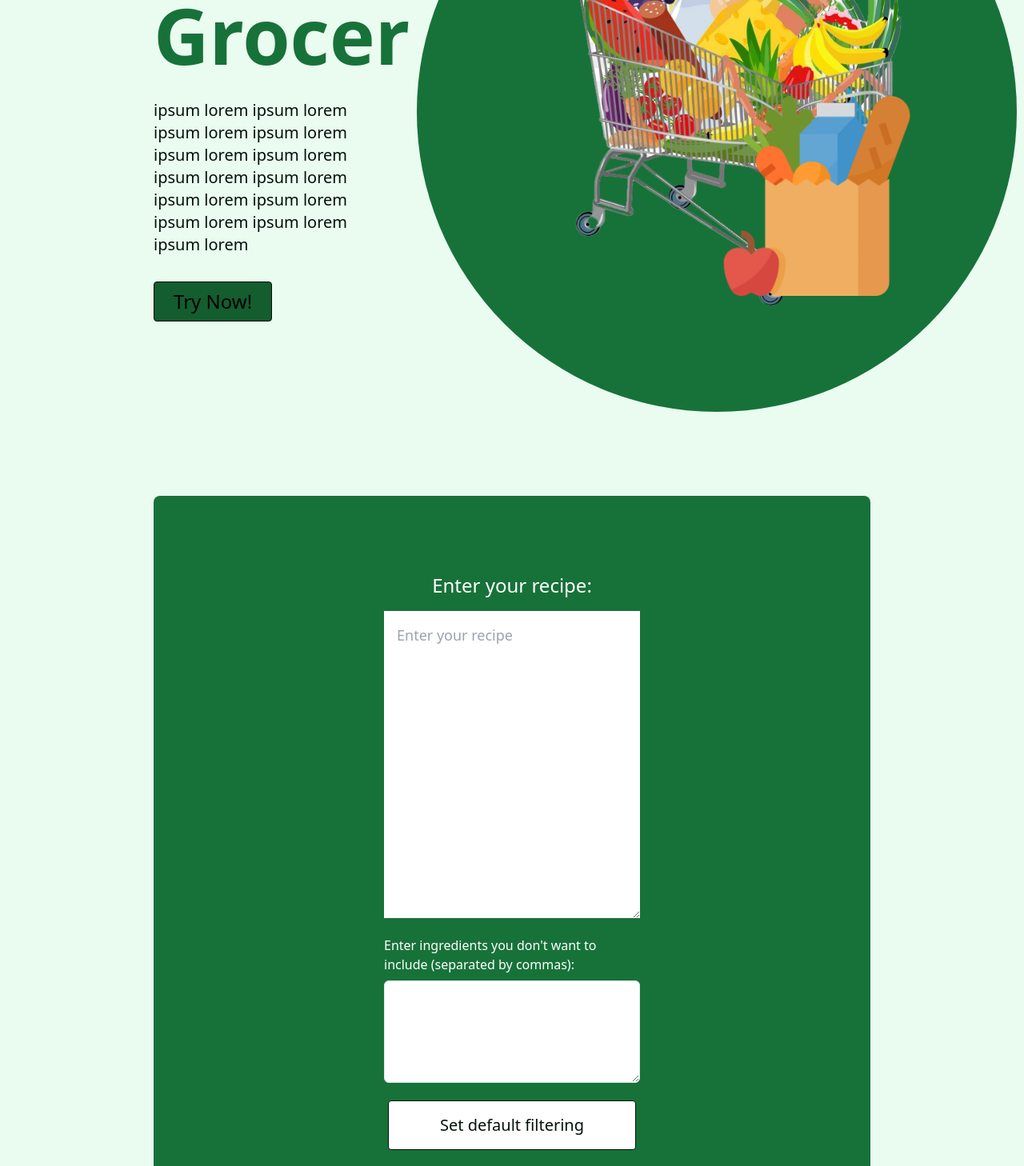
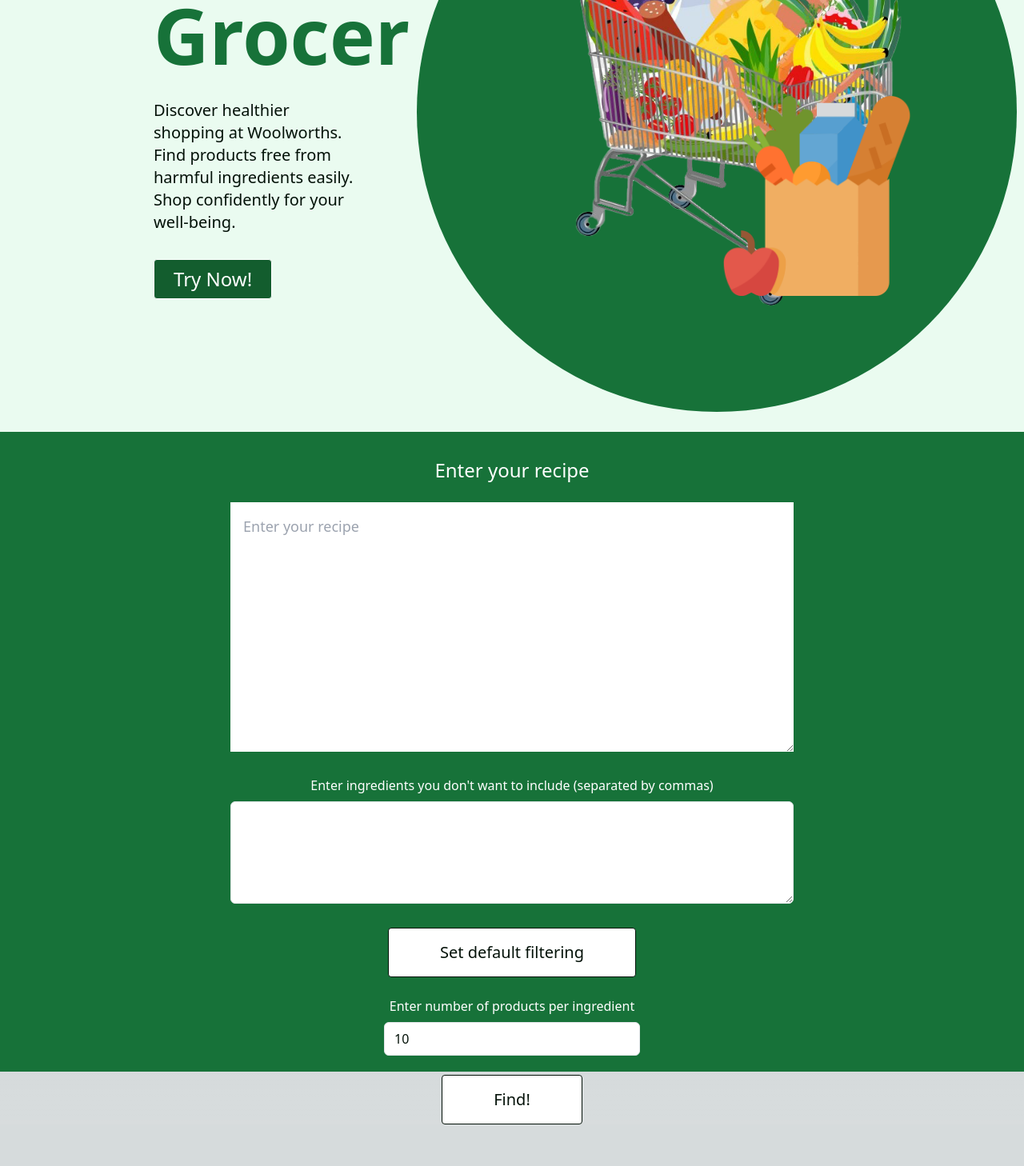
Before and after one commit to Grossarius/grecy-app, a Next.js app: page / in a window 1280 px wide. Shown: the part 260-1718 px from the top of the page at 80% size. After the commit the page ends 1666 px from the top, so only its background shows below. Built offline with nearby package versions, Linux system fonts and the light colour scheme.

Commit message:
New branch: some updates to the UI + auto scrolling

```diff
--- a/src/pages/index.tsx
+++ b/src/pages/index.tsx
@@ -1,6 +1,6 @@
 import Image from "next/image";
 import { Inter } from "next/font/google";
-import { SetStateAction, useEffect, useState } from "react";
+import { SetStateAction, useEffect, useRef, useState } from "react";
 import path from "path";
 import { promises as fs } from "fs";
 import { stringify } from "querystring";
@@ -29,8 +29,8 @@
 function AllResComponent({ allRes }: { allRes: AllRes }) {
   return (
     <div className="flex-col">
-      <h1 className="text-5xl font-medium text-white">All Results</h1>
-      <div className="flex-col space-y-12 py-12">
+      <h1 className="text-5xl font-medium text-white mb-8">All Results</h1>
+      <div className="flex-col space-y-2">
         {Object.keys(allRes).map((key) => (
           <div key={key} className="capitalize">
             <Link
@@ -67,8 +67,8 @@
             style={{
               minWidth: "200px",
               maxWidth: "200px",
-              minHeight: "300px",
-              maxHeight: "300px",
+              minHeight: "270px",
+              maxHeight: "270px",
             }} // Adjust the width and height as needed
           >
             <div className="flex flex-col justify-between h-full overflow-auto">
@@ -76,7 +76,7 @@
                 <img
                   src={item.image}
                   alt={item.product_name}
-                  className="w-24 h-24 object-cover rounded-full"
+                  className="w-20 h-20 object-cover rounded-full"
                 />
                 <p className="text-center font-semibold">{item.product_name}</p>
               </div>
@@ -163,16 +163,19 @@
   const [isLoading, setIsLoading] = useState(false);
   const [isLoading2, setIsLoading2] = useState(false);
 
+  const scrollRef = useRef<HTMLDivElement>(null);
+  const scrollRef2 = useRef<HTMLDivElement>(null);
+
   const textAreaHandler = (event: {
     target: { value: SetStateAction<String | undefined> };
   }) => {
     setValue(event.target.value);
   };
 
-  function scrollToPrompt() {
-    if (!isBrowser()) return;
-    window.scrollTo({ top: 1000, behavior: "smooth" });
-  }
+  // function scrollToPrompt() {
+  //   if (!isBrowser()) return;
+  //   window.scrollTo({ top: 1000, behavior: "smooth" });
+  // }
 
   const handleKeyDown = (event: {
     key: string;
@@ -207,6 +210,13 @@
   function badListHandler() {
     setBadList(defaultBadList);
   }
+
+  useEffect(() => {
+    if (scrollRef.current) {
+      scrollRef.current.scrollIntoView({ behavior: "smooth" });
+    }
+  }, [buyList]);
+
   async function generateAPIHandler(buttonId: string) {
     let requestBody: {
       prompt?: string;
@@ -277,13 +287,16 @@
             Grocery
           </p>
           <p className="flex text-xl font-normal w-4/5 text-text1" id="desc">
-            ipsum lorem ipsum lorem ipsum lorem ipsum lorem ipsum lorem ipsum
-            lorem ipsum lorem ipsum lorem ipsum lorem ipsum lorem ipsum lorem
-            ipsum lorem ipsum lorem{" "}
+            Discover healthier shopping at Woolworths. Find products free from
+            harmful ingredients easily. Shop confidently for your well-being.{" "}
           </p>
           <button
-            onClick={scrollToPrompt}
-            className="flex text-2xl font-normal bg-pri_btn1 px-6 py-2 border border-text1 rounded transition ease-in-out duration:500 hover:bg-transparent hover:text-text1 hover:-translate-y-1"
+            onClick={() => {
+              if (scrollRef2.current) {
+                scrollRef2.current.scrollIntoView({ behavior: "smooth" });
+              }
+            }}
+            className="flex text-2xl font-normal bg-pri_btn1 text-white px-6 py-2 border border-white rounded transition duration-500 ease-in-out hover:bg-transparent hover:text-text1 hover:-translate-y-1"
             id="main_btn"
           >
             Try Now!
@@ -307,18 +320,23 @@
         </div>
       </div>
 
-      <div className="flex-col h-full w-full bg-bg1" id="prompt">
+      <div
+        className="flex-col h-screen w-full bg-bg1"
+        id="prompt"
+        ref={scrollRef2}
+      >
         {/* <div className="flex h-1/6 w-full bg-accent1"></div> */}
-        <div className="flex h-full w-full py-20 px-48 ">
-          <div className="flex-col h-full w-full px-72 py-24 space-y-4 bg-accent1 rounded-lg">
+        <div className="flex h-screen w-full">
+          <div className="flex-col h-screen w-full px-72 py-8 space-y-6 bg-accent1">
             <p className="flex w-full text-white text-2xl font-medium justify-center">
-              Enter your recipe:
+              Enter your recipe
             </p>
             <textarea
               onChange={textAreaHandler}
               onKeyDown={handleKeyDown}
               id="prompt"
-              className="text-text1 w-full h-96 text-lg p-4"
+              rows={10}
+              className="text-text1 w-full text-lg p-4"
               placeholder="Enter your recipe"
             ></textarea>
 
@@ -328,7 +346,7 @@
                 className="flex lock text-white mb-2 font-medium text-gray-700 justify-center"
               >
                 Enter ingredients you don't want to include (separated by
-                commas):
+                commas)
               </label>
               <textarea
                 id="badList"
@@ -353,9 +371,9 @@
               <div className="mb-4">
                 <label
                   htmlFor="number"
-                  className="block mb-2 text-white font-medium text-gray-700"
+                  className="block mb-2 text-white font-medium text-gray-700 text-center"
                 >
-                  Enter a number between 0 and 30:
+                  Enter number of products per ingredient
                 </label>
                 <input
                   type="text"
@@ -381,11 +399,12 @@
         </div>
       </div>
 
-      <div className="flex h-fit w-full bg-bg1 py-24">
-        <div className="flex-col w-full px-48 space-y-48 text-text1">
+      {buyList.length > 0 && (
+        <div className="flex h-fit w-full bg-bg1 py-16" ref={scrollRef}>
+          <div className="flex-col w-full px-20 space-y-24 text-text1">
             <div className="flex-col">
               {Object.keys(allRes).length > 0 && (
-              <div className="bg-accent1 p-24 rounded-lg">
+                <div className="bg-accent1 p-16 rounded-lg">
                   <AllResComponent allRes={allRes} />
                 </div>
               )}
@@ -394,10 +413,10 @@
             <div className="flex-col">
               {buyList.length > 0 && (
                 <div
-                className="flex-col bg-accent1 px-24 py-24 space-y-12 rounded-lg"
+                  className="flex-col bg-green-950 px-24 py-24 space-y-2 rounded-lg"
                   id="wrapper"
                 >
-                <h1 className="text-5xl font-medium text-white">
+                  <h1 className="text-5xl font-medium text-white mb-8">
                     Grocery List
                   </h1>
                   <BuyList buyList={buyList} id="" />
@@ -421,7 +440,7 @@
                 <button
                   id="re_generate_btn"
                   onClick={() => generateAPIHandler("re_generate_btn")}
-                className="bg-pri_btn1 px-16 py-4 rounded border border-text1 text-xl font-medium transition ease-in-out duration:500 hover:bg-transparent hover:text-text1 hover:scale-110 hover:-translate-y-1"
+                  className="bg-pri_btn1 px-16 py-4 rounded border border-text1 text-xl font-medium transition ease-in-out duration-500 hover:bg-transparent hover:text-text1 hover:scale-110 hover:-translate-y-1"
                 >
                   {isLoading2
                     ? "Loading..."
@@ -433,6 +452,7 @@
             </div>
           </div>
         </div>
+      )}
     </div>
   );
 }
```
Also changed, not shown: 1 other file (tests, documents, lock files or other folders). Lines whose indentation alone changed are shown as unchanged.
